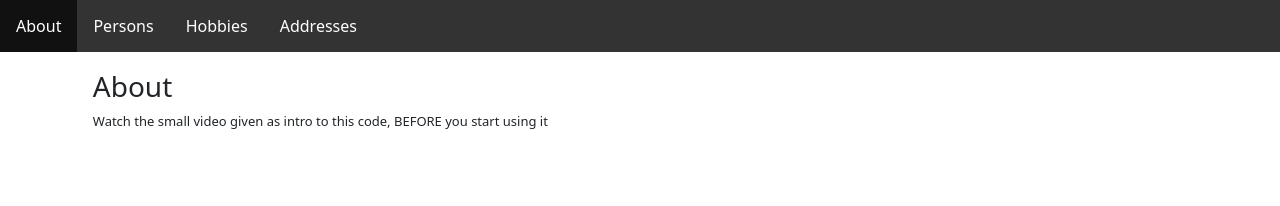
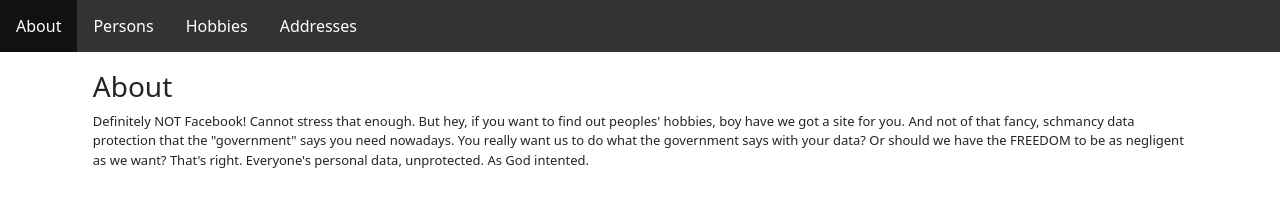
Before and after one commit to KD131/CA1A2-frontend, a website built with webpack: page public/index.html in a window 1280 px wide. Built offline with nearby package versions, Linux system fonts and the light colour scheme.

Commit message:
just a bad joke on the about page. just a bad joke is all

```diff
--- a/public/index.html
+++ b/public/index.html
@@ -102,7 +102,7 @@
 
         <div id="about_html" style="display:none;">
             <h3>About</h3>
-            <p>Watch the small video given as intro to this code, BEFORE you start using it</p>
+            <p>Definitely NOT Facebook! Cannot stress that enough. But hey, if you want to find out peoples' hobbies, boy have we got a site for you. And not of that fancy, schmancy data protection that the "government" says you need nowadays. You really want us to do what the government says with your data? Or should we have the FREEDOM to be as negligent as we want? That's right. Everyone's personal data, unprotected. As God intented.</p>
         </div>
         <!-- End of HTML for ABOUT Page -->
 
```
